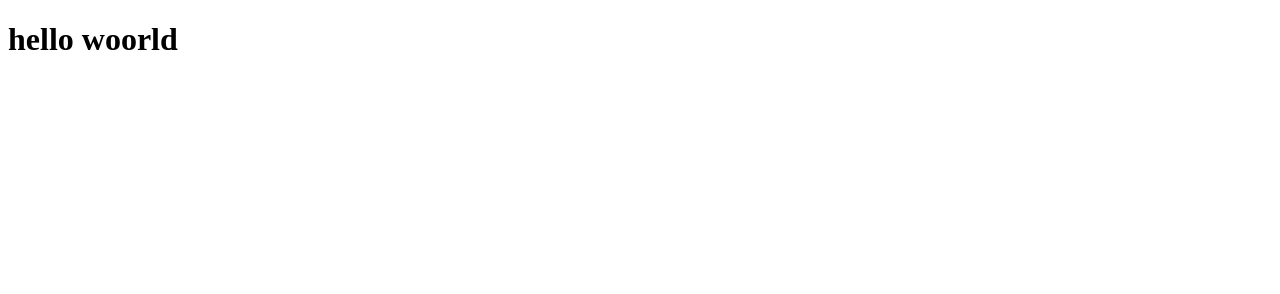
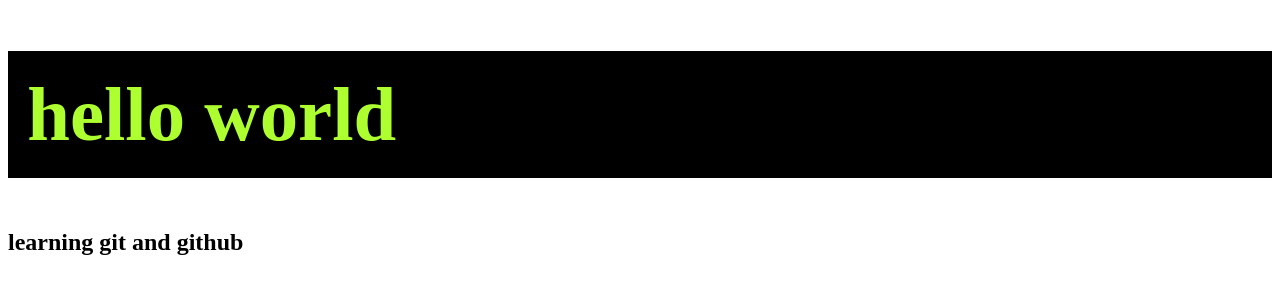
Before and after one commit to tofikShaikh2003/html, a plain HTML site: page index.html in a window 1280 px wide. Drawn offline with Linux system fonts and the light colour scheme.

Commit message:
css added

```diff
--- a/index.html
+++ b/index.html
@@ -3,9 +3,11 @@
 <head>
     <meta charset="UTF-8">
     <meta name="viewport" content="width=device-width, initial-scale=1.0">
+    <link rel="stylesheet" href="style.css">
     <title>Document</title>
 </head>
 <body>
-    <h1>hello woorld</h1>
+    <h1>hello world</h1>
+    <h2>learning git and github</h2>
 </body>
 </html>
--- /dev/null
+++ b/style.css
@@ -0,0 +1,6 @@
+h1{
+    font-size: 6vw;
+    color: greenyellow;
+    background-color: black;
+    padding: 1.5vw;
+}
```
